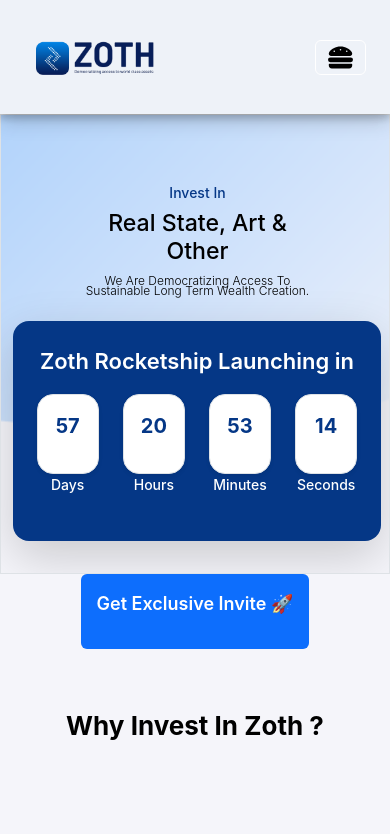
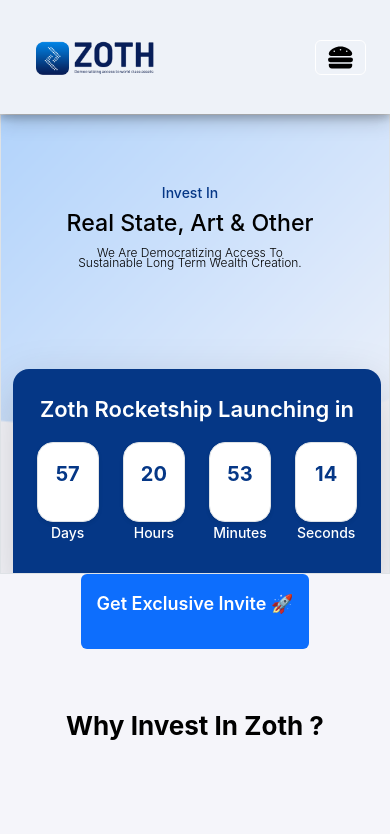
Before and after one commit to 0xZothio/website, a React (Create React App) app: page / in a window 390 px wide. Shown: the top 834 px of the page. Built offline with nearby package versions, Linux system fonts and the light colour scheme.

Commit message:
Update Bg IOmage

```diff
--- a/src/Screens/Home.js
+++ b/src/Screens/Home.js
@@ -36,6 +36,11 @@
       document.getElementById("demo").innerHTML += txt1.charAt(i1);
       document.getElementById("demo1").innerHTML += txt1.charAt(i1);
       i1++;
+      if (i1 > txt1.length) {
+        document.getElementById("demo").innerHTML = "";
+        document.getElementById("demo1").innerHTML = "";
+        typingEffect();
+      }
       setTimeout(typeWriter, speed);
     } else {
       document.getElementById("demo").innerHTML = "";
@@ -120,7 +125,6 @@
       </Modal>
       <div className="row overflow-hidden">
         <div className="col-md-12 col-12 p-0 col-xs-12 col-xl-12 mx-auto home-1 border">
-
           <div className="home-text p-2 ">
             <h3
               className="invest"
@@ -142,7 +146,6 @@
               We are Democratizing access to sustainable long term wealth
               creation.
             </p>
-
           </div>
           <div className="row p-3 p-xs-4 p-sm-4">
             <div className="col-md-8 col-xs-12 col-sm-12 col-12 col-lg-8 shadow-lg rounded-4 col-xl-5 mx-auto p-4  timer-container">
@@ -164,7 +167,7 @@
 
         <div className="col-md-12 col-12 p-0 col-xs-12 col-xl-12 mx-auto home-2 border">
           <div className="home-text p-md-2 ">
-          <h3
+            <h3
               className="invest"
               style={{ color: "#053786", fontSize: "14px" }}
             >
@@ -184,7 +187,7 @@
             </p>
           </div>
           <div className="row p-3 p-xs-4 p-sm-4">
-            <div className="col-md-8 col-xs-12 col-sm-12 col-12 col-lg-8 shadow-lg rounded-4 col-xl-5 mx-auto p-4 timer-container">
+            <div className="col-md-8 col-xs-12 col-sm-12 col-12 col-lg-8 shadow-lg rounded-4 col-xl-5 mx-auto p-4 timer-container mt-5">
               <p className="timer-heading text-white text-center">
                 Zoth Rocketship Launching in
               </p>
--- a/src/index.css
+++ b/src/index.css
@@ -439,7 +439,7 @@
   z-index: 200;
   width: auto;
   color: #000000;
-  left: 80px;
+  left: 65px;
   top: 70px;
 }
 .home-para-text {
```
